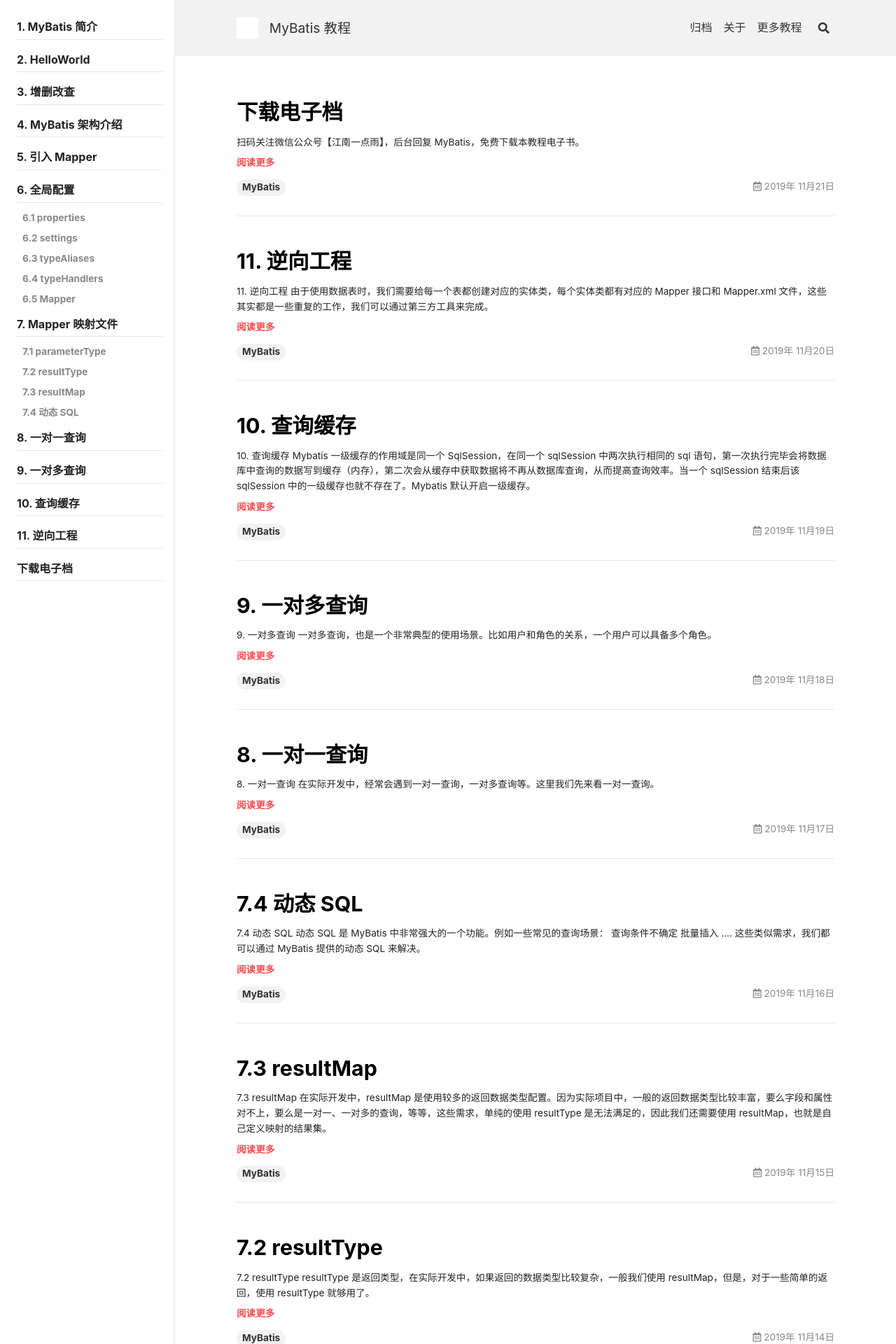
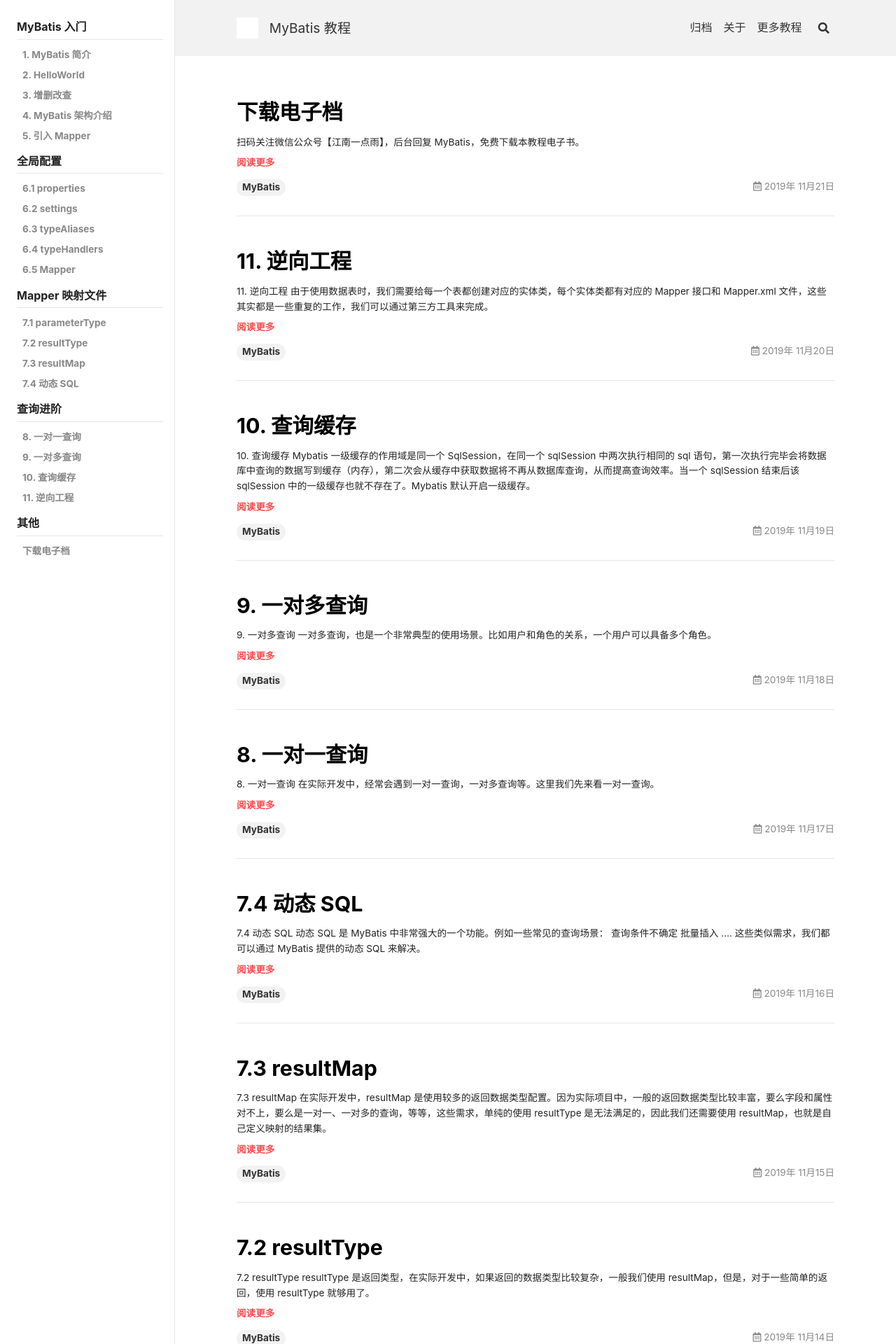
Before and after one commit to javaboylovemybatis/javaboylovemybatis.github.io, a Jekyll site: the page built from index.html, in a window 1280 px wide. Shown: the top 1920 px of the page at 70% size. Built offline with Jekyll 4.4.1, drawn with Linux system fonts in a browser that asks for light colours; nearby versions of some CDN libraries; the list of posts is cut into pages by our own code; comment, search, counter and statistics services are not loaded.

Commit message:
Update navigation.yml

```diff
--- a/_data/navigation.yml
+++ b/_data/navigation.yml
@@ -34,6 +34,8 @@ header:
       zh-Hans : &ZH_HANS  更多教程
     url: http://www.javaboy.org
 docs-zh:
+  - title:      MyBatis 入门
+    children:
       - title:  1. MyBatis 简介
         url:    http://mybatis.javaboy.org/2019/1101/mybatis-info
       - title:  2. HelloWorld
@@ -44,28 +46,30 @@ docs-zh:
         url:    http://mybatis.javaboy.org/2019/1104/architecture
       - title:  5. 引入 Mapper
         url:    http://mybatis.javaboy.org/2019/1105/mapper
-      - title:  6. 全局配置
-        children:
-          - title: 6.1 properties
-            url: http://mybatis.javaboy.org/2019/1107/properties
-          - title: 6.2 settings
-            url: http://mybatis.javaboy.org/2019/1108/settings
-          - title: 6.3 typeAliases
-            url: http://mybatis.javaboy.org/2019/1109/typealias
-          - title: 6.4 typeHandlers
-            url: http://mybatis.javaboy.org/2019/1110/typehandlers
-          - title: 6.5 Mapper
-            url: http://mybatis.javaboy.org/2019/1111/mapper
-      - title:  7. Mapper 映射文件
-        children:
-          - title: 7.1 parameterType
-            url: http://mybatis.javaboy.org/2019/1113/parametertype
-          - title: 7.2 resultType
-            url: http://mybatis.javaboy.org/2019/1114/resulttype
-          - title: 7.3 resultMap
-            url: http://mybatis.javaboy.org/2019/1115/resultmap
-          - title: 7.4 动态 SQL
-            url: http://mybatis.javaboy.org/2019/1116/sql
+  - title:  全局配置
+    children:
+      - title: 6.1 properties
+        url: http://mybatis.javaboy.org/2019/1107/properties
+      - title: 6.2 settings
+        url: http://mybatis.javaboy.org/2019/1108/settings
+      - title: 6.3 typeAliases
+        url: http://mybatis.javaboy.org/2019/1109/typealias
+      - title: 6.4 typeHandlers
+        url: http://mybatis.javaboy.org/2019/1110/typehandlers
+      - title: 6.5 Mapper
+        url: http://mybatis.javaboy.org/2019/1111/mapper
+  - title:  Mapper 映射文件
+    children:
+      - title: 7.1 parameterType
+        url: http://mybatis.javaboy.org/2019/1113/parametertype
+      - title: 7.2 resultType
+        url: http://mybatis.javaboy.org/2019/1114/resulttype
+      - title: 7.3 resultMap
+        url: http://mybatis.javaboy.org/2019/1115/resultmap
+      - title: 7.4 动态 SQL
+        url: http://mybatis.javaboy.org/2019/1116/sql
+  - title: 查询进阶
+    children:
       - title:  8. 一对一查询
         url:    http://mybatis.javaboy.org/2019/1117/one-to-one
       - title:  9. 一对多查询
@@ -74,5 +78,7 @@ docs-zh:
         url:    http://mybatis.javaboy.org/2019/1119/cache
       - title:  11. 逆向工程
         url:    http://mybatis.javaboy.org/2019/1120/generator
+  - title: 其他
+    children:
       - title:  下载电子档
         url:    http://mybatis.javaboy.org/2019/1121/download
```
